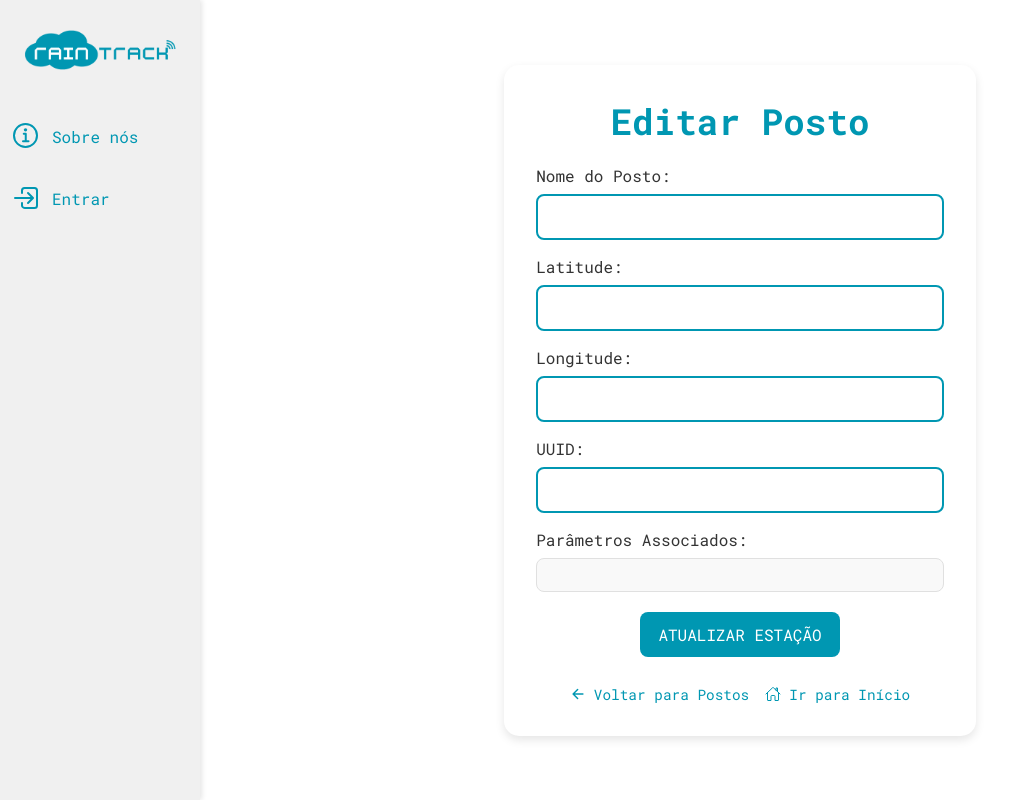
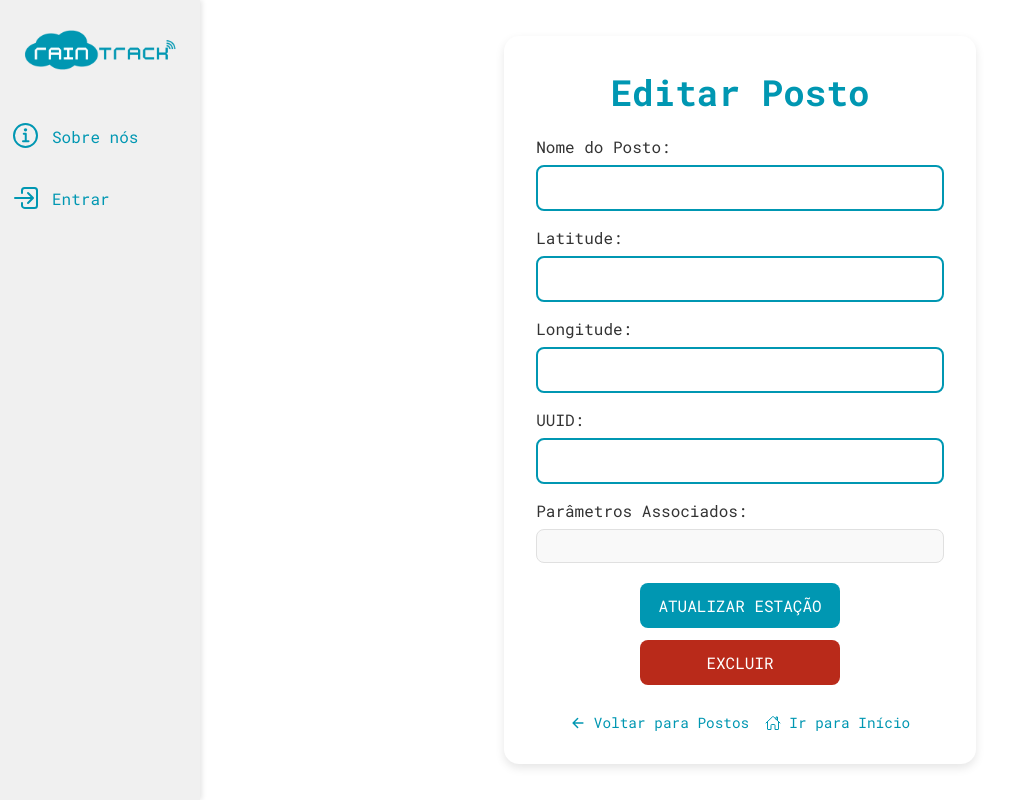
Before and after one commit to RainTrackTCC/RainTrack, a Python web app: template SRC/templates/edit_station.html in a window 1280 px wide. Shown: the whole page, without its empty margins (0-1025 px from the left). Run offline with Jinja, Linux system fonts and the light colour scheme; the template is opened without the code that fills it, so the values that code supplies are empty.

Commit message:
09/10/25 21:17
Concerto de erros no banco de dados e app.py para a exclusão de dados da tabela parameters e stations e front end dos botões de deletar nas páginas edit_parameter e edit_station

```diff
--- a/SRC/app.py
+++ b/SRC/app.py
@@ -410,7 +410,7 @@ def deleteParameter(idParameter):
 
     cursor.execute("SET SQL_SAFE_UPDATES = 0;")
 
-    cursor.execute("DELETE FROM parameters WHERE id = %s", (idParameter,))
+    cursor.execute("DELETE FROM typeparameters WHERE id = %s", (idParameter,))
     connection.commit()
 
     cursor.execute("SET SQL_SAFE_UPDATES = 1;")
--- a/SRC/static/style.css
+++ b/SRC/static/style.css
@@ -301,6 +301,28 @@ body {
 
 .submit input[type="submit"]:hover {
     background-color: #51BBD5;
+}
+
+.submit .btn-deletep {
+    background-color: #b92a1a;
+    color: white;
+    padding: 0.75rem 0;
+    display: flex;
+    justify-content: center;
+    align-items: center;
+    border: none;
+    border-radius: 8px;
+    cursor: pointer;
+    font-size: 1rem;
+    transition: background-color 0.2s;
+    width: 100%;
+    max-width: 200px;
+    text-decoration: none;
+    gap: 0.4rem;
+}
+
+.submit .btn-deletep:hover {
+    background-color: #be4537;
 }
 
 .submit a {
--- a/SRC/templates/edit_parameter.html
+++ b/SRC/templates/edit_parameter.html
@@ -50,6 +50,9 @@
 
             <div class="submit">
                 <input type="submit" value="ATUALIZAR PARÂMETRO">
+                <a href="{{ url_for('deleteParameter', idParameter=parameter.id) }}" class="btn-deletep" onclick="return confirm('Tem certeza que deseja excluir este parâmetro?');">
+                    EXCLUIR
+                </a>
                 <div class="action-links">
                     <a href="{{ url_for('parameters') }}">
                         <ion-icon name="arrow-back-outline"></ion-icon>
--- a/SRC/templates/edit_station.html
+++ b/SRC/templates/edit_station.html
@@ -59,6 +59,9 @@
 
             <div class="submit">
                 <input type="submit" value="ATUALIZAR ESTAÇÃO">
+                <a href="{{ url_for('deleteStation', idStation=station.id) }}" class="btn-deletep" onclick="return confirm('Tem certeza que deseja excluir este posto?');">
+                    EXCLUIR
+                </a>
                 <div class="action-links">
                     <a href="{{ url_for('stations') }}">
                         <ion-icon name="arrow-back-outline"></ion-icon>
```
Also changed, not shown: SRC/databaseCode.sql (+7 -11 lines).
